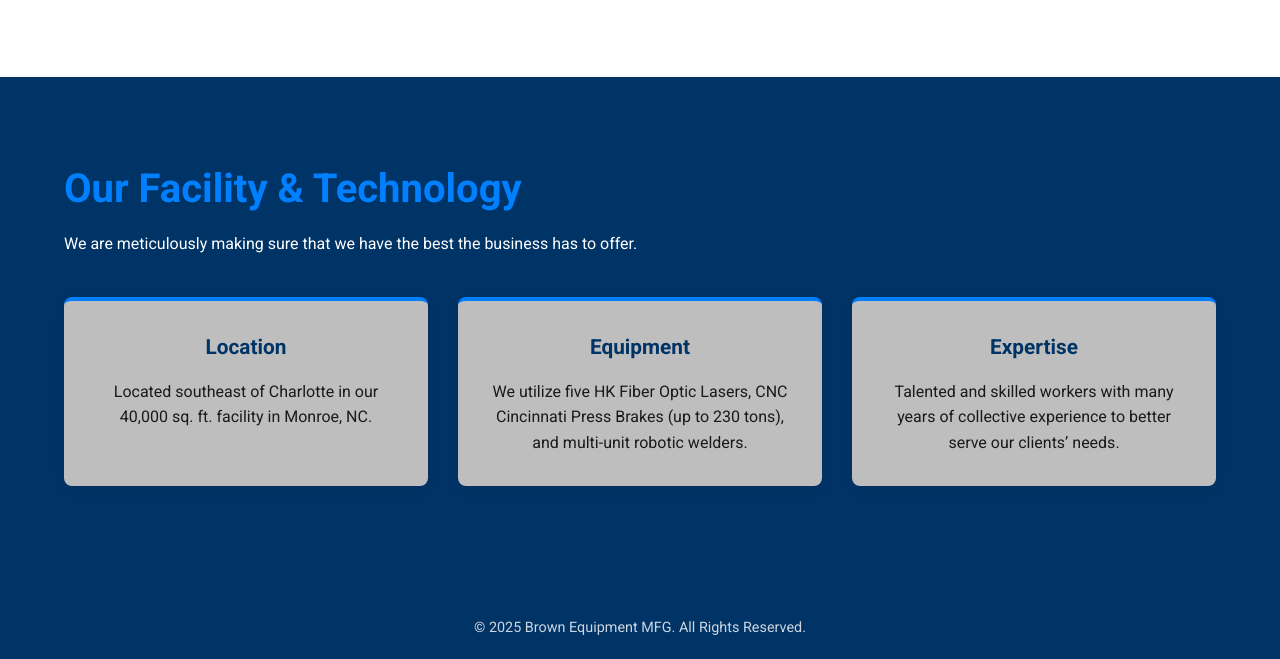
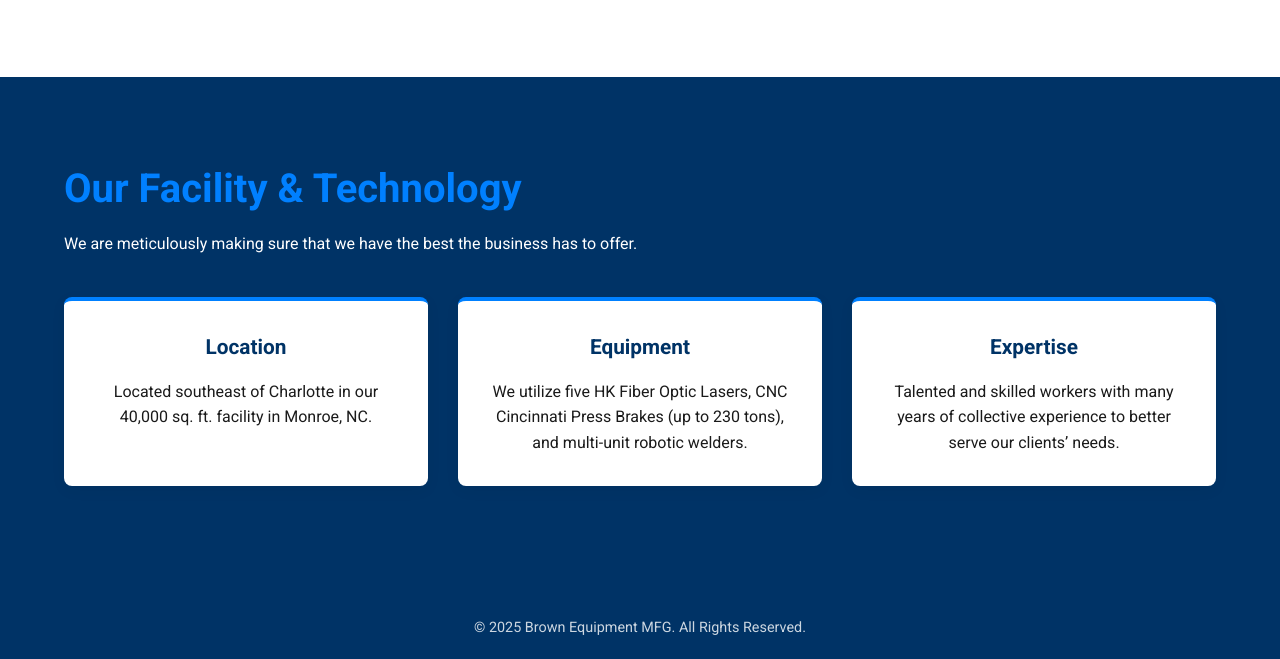
Before and after one commit to csprolesUNCC/brownequipment, a website: page pages/about.html in a window 1280 px wide. Shown: the part 913-1572 px from the top of the page. Drawn offline with Linux system fonts and the light colour scheme.

Commit message:
Update about.html

```diff
--- a/pages/about.html
+++ b/pages/about.html
@@ -61,15 +61,15 @@
             <h2>Our Facility & Technology</h2>
             <p>We are meticulously making sure that we have the best the business has to offer.</p>
             <div class="services-grid" style="margin-top: 40px;">
-                <div class="service-card" style="background-color: #bebebe;">
+                <div class="service-card">
                     <h3>Location</h3>
                     <p style="color: #1a1a1a;">Located southeast of Charlotte in our 40,000 sq. ft. facility in Monroe, NC.</p>
                 </div>
-                <div class="service-card" style="background-color: #bebebe;">
+                <div class="service-card">
                     <h3>Equipment</h3>
                     <p style="color: #1a1a1a;">We utilize five HK Fiber Optic Lasers, CNC Cincinnati Press Brakes (up to 230 tons), and multi-unit robotic welders.</p>
                 </div>
-                <div class="service-card" style="background-color: #bebebe;">
+                <div class="service-card">
                     <h3>Expertise</h3>
                     <p style="color: #1a1a1a;">Talented and skilled workers with many years of collective experience to better serve our clients’ needs.</p>
                 </div>
```
